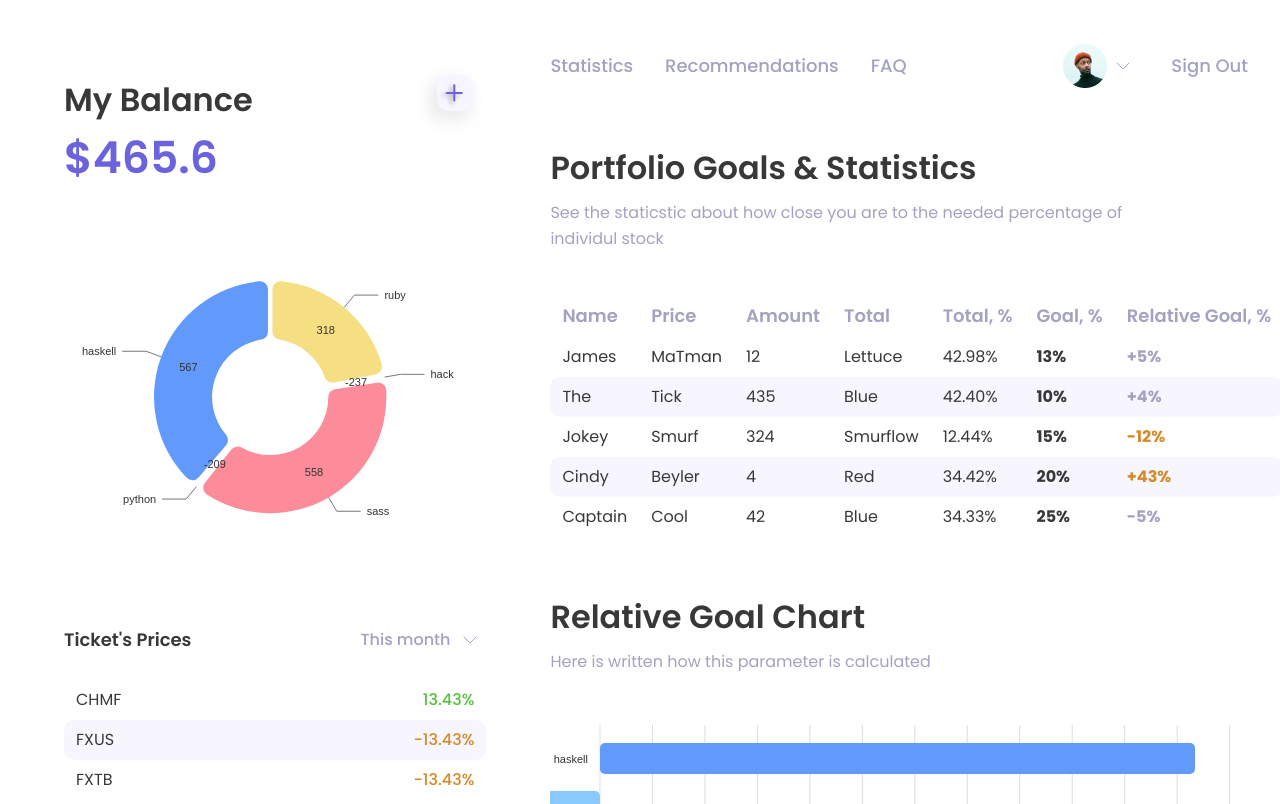
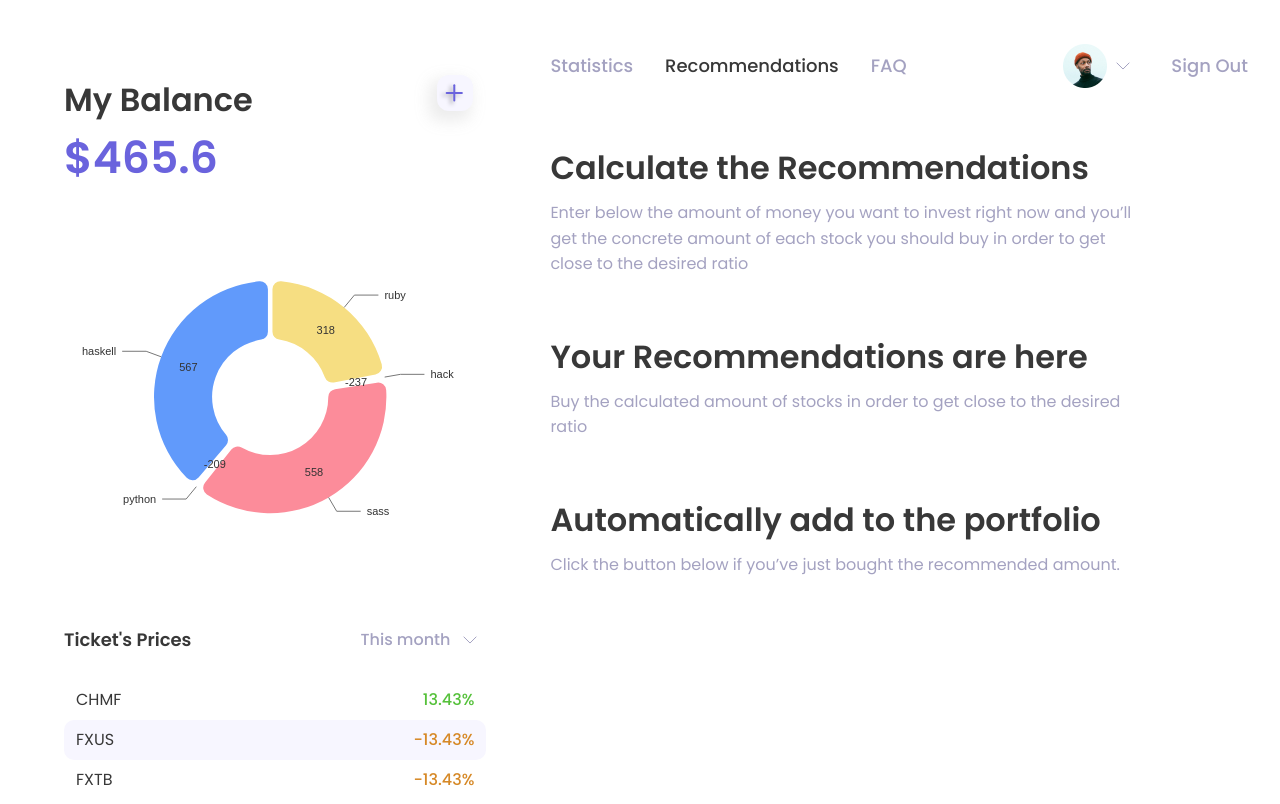
Before and after one commit to bacebu4/investing, a React (Create React App) app in the folder web/: page /recommendations in a window 1280 px wide. Built offline with nearby package versions, Linux system fonts and the light colour scheme.

Commit message:
layout: added all the pages

```diff
--- a/web/src/App.tsx
+++ b/web/src/App.tsx
@@ -5,7 +5,8 @@ import { Navbar } from "./containers/Navbar";
 import { BrowserRouter as Router, Switch, Route } from "react-router-dom";
 import { FlexBox } from "./components/FlexBox";
 import React from "react";
-import { Title } from "./components/Title";
+import { Recommendations } from "./containers/Recommendations";
+import { FAQ } from "./containers/FAQ";
 
 const SidebarContent = styled.aside`
   width: 33%;
@@ -39,11 +40,15 @@ function App() {
           <Navbar />
 
           <Switch>
-            <Route path="/faq">
-              <Title mt="64px">FAQ</Title>
+            <Route exact path="/faq">
+              <FAQ />
             </Route>
 
-            <Route path="/">
+            <Route exact path="/recommendations">
+              <Recommendations />
+            </Route>
+
+            <Route exact path="/">
               <Statistics />
             </Route>
           </Switch>
--- /dev/null
+++ b/web/src/containers/FAQ.tsx
@@ -0,0 +1,5 @@
+import { Title } from "../components/Title";
+
+export const FAQ = () => {
+  return <Title mt="64px">FAQ</Title>;
+};
--- a/web/src/containers/Navbar.tsx
+++ b/web/src/containers/Navbar.tsx
@@ -23,7 +23,11 @@ export const Navbar: React.FC = () => {
             Statistics
           </NavbarLink>
 
-          <NavbarLink ml="32px" to="/">
+          <NavbarLink
+            isActive={location.pathname === "/recommendations"}
+            ml="32px"
+            to="/recommendations"
+          >
             Recommendations
           </NavbarLink>
 
--- /dev/null
+++ b/web/src/containers/Recommendations.tsx
@@ -0,0 +1,32 @@
+import { ExplanationText } from "../components/ExplanationText";
+import { Title } from "../components/Title";
+
+export const Recommendations: React.FC = () => {
+  return (
+    <>
+      <section>
+        <Title mt="64px">Calculate the Recommendations</Title>
+        <ExplanationText mt="16px">
+          Enter below the amount of money you want to invest right now and
+          you’ll get the concrete amount of each stock you should buy in order
+          to get close to the desired ratio
+        </ExplanationText>
+      </section>
+
+      <section>
+        <Title mt="64px">Your Recommendations are here</Title>
+        <ExplanationText mt="16px">
+          Buy the calculated amount of stocks in order to get close to the
+          desired ratio
+        </ExplanationText>
+      </section>
+
+      <section>
+        <Title mt="64px">Automatically add to the portfolio</Title>
+        <ExplanationText mt="16px">
+          Click the button below if you’ve just bought the recommended amount.
+        </ExplanationText>
+      </section>
+    </>
+  );
+};
--- a/web/src/containers/Statistics.tsx
+++ b/web/src/containers/Statistics.tsx
@@ -31,8 +31,6 @@ export const Statistics: React.FC = () => {
         <ExplanationText mt="16px">
           These stocks are way out of desired ratio. Keep an eye on them!
         </ExplanationText>
-
-        <HorizontalBar data={mockData} />
       </section>
     </>
   );
```
